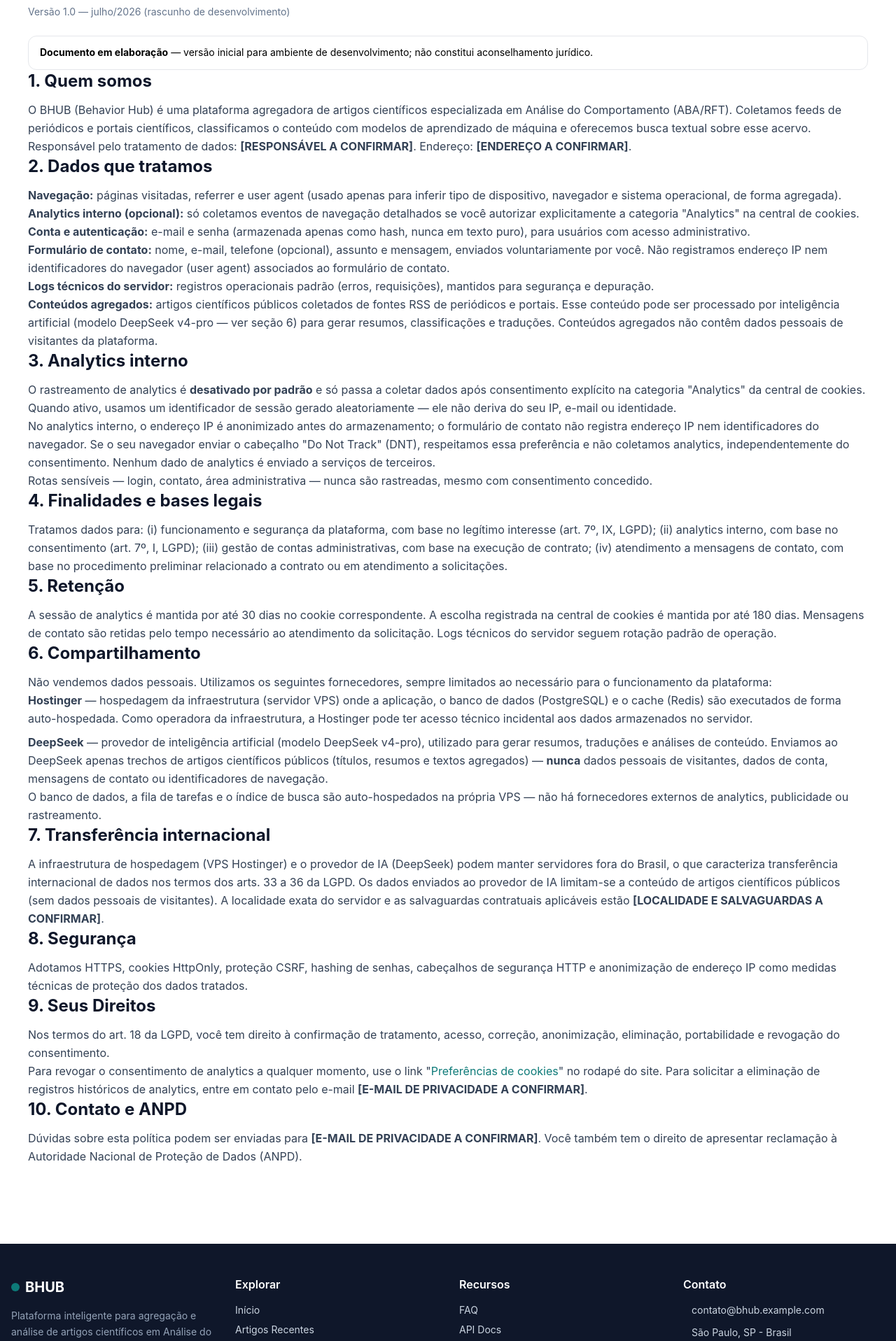
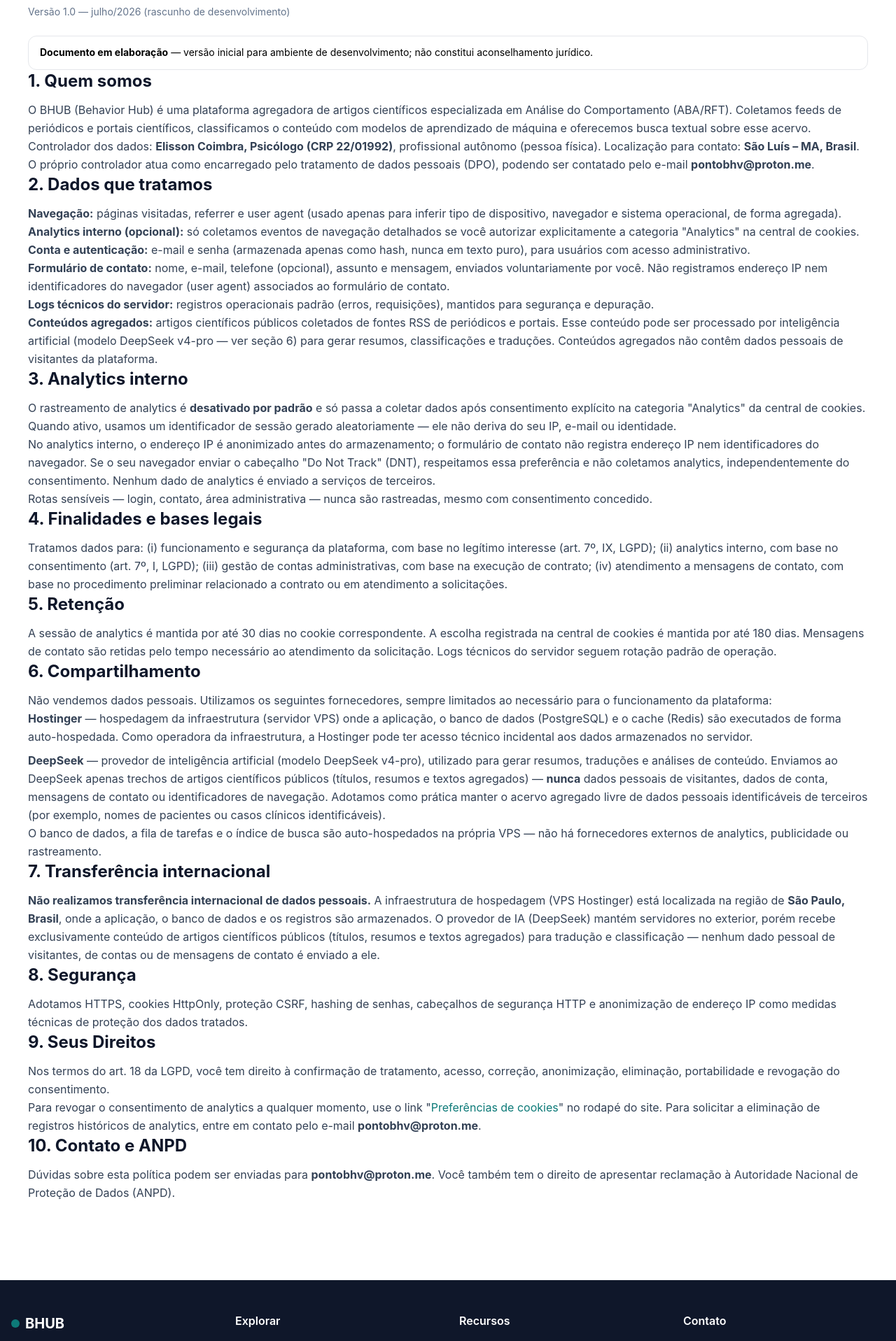
Before and after one commit to elissoncardoso1/Bhub_python, a Python web app: template bhub-backend-python/app/templates/pages/privacy.html in a window 1280 px wide. Shown: the part 138-2055 px from the top of the page at 70% size. Run offline with Jinja, Linux system fonts and the light colour scheme; the template is opened without the code that fills it: most values are stand-ins (such as "Sample title", 1, 10 or a date in 2020); some libraries are stand-ins or nearby versions.

Commit message:
feat(privacy): preenche dados do controlador nas páginas legais
- Controlador/encarregado: Elisson Coimbra, Psicólogo (CRP 22/01992),
  pessoa física/autônomo, São Luís – MA; e-mail pontobhv@proton.me
- Transferência internacional: nenhuma para dados pessoais (VPS Hostinger
  em São Paulo/BR); DeepSeek recebe só conteúdo público de artigos
- Prática declarada: acervo livre de dados pessoais de terceiros

Co-Authored-By: Claude Fable 5 <noreply@anthropic.com>

```diff
--- a/bhub-backend-python/app/templates/pages/privacy.html
+++ b/bhub-backend-python/app/templates/pages/privacy.html
@@ -27,8 +27,11 @@
                 conteúdo com modelos de aprendizado de máquina e oferecemos busca textual sobre esse acervo.
             </p>
             <p>
-                Responsável pelo tratamento de dados: <strong>[RESPONSÁVEL A CONFIRMAR]</strong>.
-                Endereço: <strong>[ENDEREÇO A CONFIRMAR]</strong>.
+                Controlador dos dados: <strong>Elisson Coimbra, Psicólogo (CRP 22/01992)</strong>,
+                profissional autônomo (pessoa física). Localização para contato:
+                <strong>São Luís – MA, Brasil</strong>. O próprio controlador atua como encarregado
+                pelo tratamento de dados pessoais (DPO), podendo ser contatado pelo e-mail
+                <strong>pontobhv@proton.me</strong>.
             </p>
         </section>
 
@@ -119,7 +122,9 @@
                     utilizado para gerar resumos, traduções e análises de conteúdo. Enviamos ao DeepSeek apenas
                     trechos de artigos científicos públicos (títulos, resumos e textos agregados) —
                     <strong>nunca</strong> dados pessoais de visitantes, dados de conta, mensagens de contato ou
-                    identificadores de navegação.
+                    identificadores de navegação. Adotamos como prática manter o acervo agregado livre de
+                    dados pessoais identificáveis de terceiros (por exemplo, nomes de pacientes ou casos
+                    clínicos identificáveis).
                 </li>
             </ul>
             <p>
@@ -131,12 +136,12 @@
         <section>
             <h2 class="text-xl sm:text-2xl font-bold text-slate-900 mb-3">7. Transferência internacional</h2>
             <p>
-                A infraestrutura de hospedagem (VPS Hostinger) e o provedor de IA (DeepSeek) podem manter
-                servidores fora do Brasil, o que caracteriza transferência internacional de dados nos termos
-                dos arts. 33 a 36 da LGPD. Os dados enviados ao provedor de IA limitam-se a conteúdo de
-                artigos científicos públicos (sem dados pessoais de visitantes). A localidade exata do
-                servidor e as salvaguardas contratuais aplicáveis estão
-                <strong>[LOCALIDADE E SALVAGUARDAS A CONFIRMAR]</strong>.
+                <strong>Não realizamos transferência internacional de dados pessoais.</strong> A infraestrutura
+                de hospedagem (VPS Hostinger) está localizada na região de <strong>São Paulo, Brasil</strong>,
+                onde a aplicação, o banco de dados e os registros são armazenados. O provedor de IA (DeepSeek)
+                mantém servidores no exterior, porém recebe exclusivamente conteúdo de artigos científicos
+                públicos (títulos, resumos e textos agregados) para tradução e classificação — nenhum dado
+                pessoal de visitantes, de contas ou de mensagens de contato é enviado a ele.
             </p>
         </section>
 
@@ -158,7 +163,7 @@
                 Para revogar o consentimento de analytics a qualquer momento, use o link
                 "<a href="#" data-consent-open class="text-primary-600 underline hover:text-primary-700">Preferências de cookies</a>"
                 no rodapé do site. Para solicitar a eliminação de registros históricos de analytics, entre em
-                contato pelo e-mail <strong>[E-MAIL DE PRIVACIDADE A CONFIRMAR]</strong>.
+                contato pelo e-mail <strong>pontobhv@proton.me</strong>.
             </p>
         </section>
 
@@ -166,7 +171,7 @@
             <h2 class="text-xl sm:text-2xl font-bold text-slate-900 mb-3">10. Contato e ANPD</h2>
             <p>
                 Dúvidas sobre esta política podem ser enviadas para
-                <strong>[E-MAIL DE PRIVACIDADE A CONFIRMAR]</strong>. Você também tem o direito de apresentar
+                <strong>pontobhv@proton.me</strong>. Você também tem o direito de apresentar
                 reclamação à Autoridade Nacional de Proteção de Dados (ANPD).
             </p>
         </section>
```
Also changed, not shown: bhub-backend-python/app/templates/pages/terms.html (+5 -3 lines).
